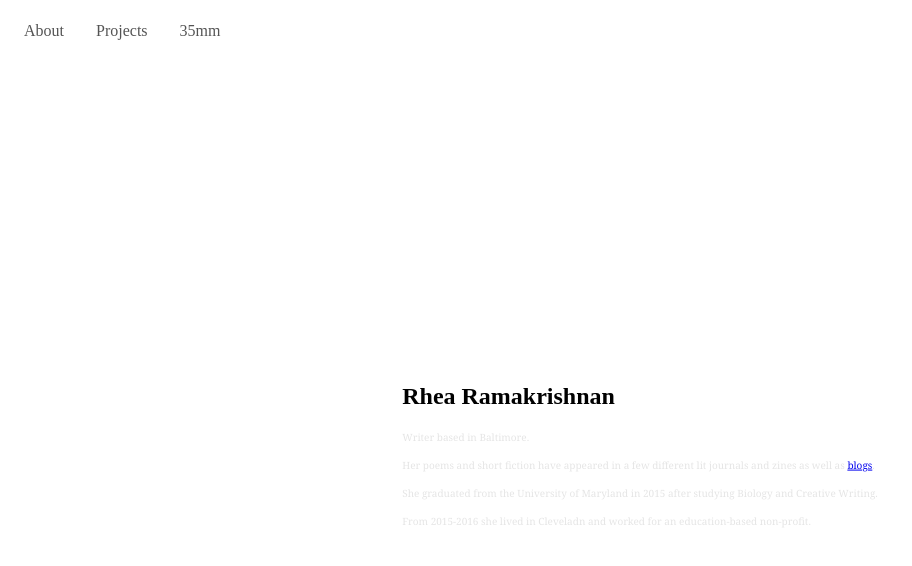
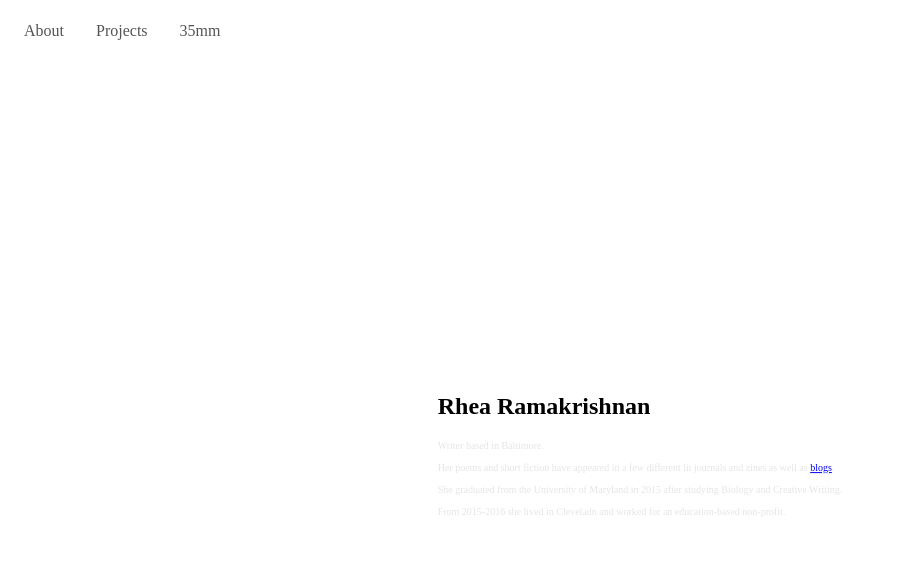
Before and after one commit to reram/reram.github.io, a Jekyll site: the page built from index.html, in a window 1280 px wide. Shown: the top 566 px of the page, without its empty margins (0-912 px from the left). Built offline with Jekyll 4.4.1, drawn with Linux system fonts in a browser that asks for light colours.

Commit message:
Update page.html

```diff
--- a/_layouts/page.html
+++ b/_layouts/page.html
@@ -16,18 +16,18 @@
       }
     h1 {
       color: #B2B2B2;
-      font-family: "Helvetica";
+      font-family: "Renault";
       font-size: 20px;
       float: left;
     }
     h2 {
       color: #E5E5E5;
-      font-family: "Georgia";
+      font-family: "Renault";
       font-size: 10px;
     }
     p {
       color: #E5E5E5;
-      font-family: "Georgia";
+      font-family: "Apex-New";
       font-size: 10px;
       text-align: left;
     }
```
